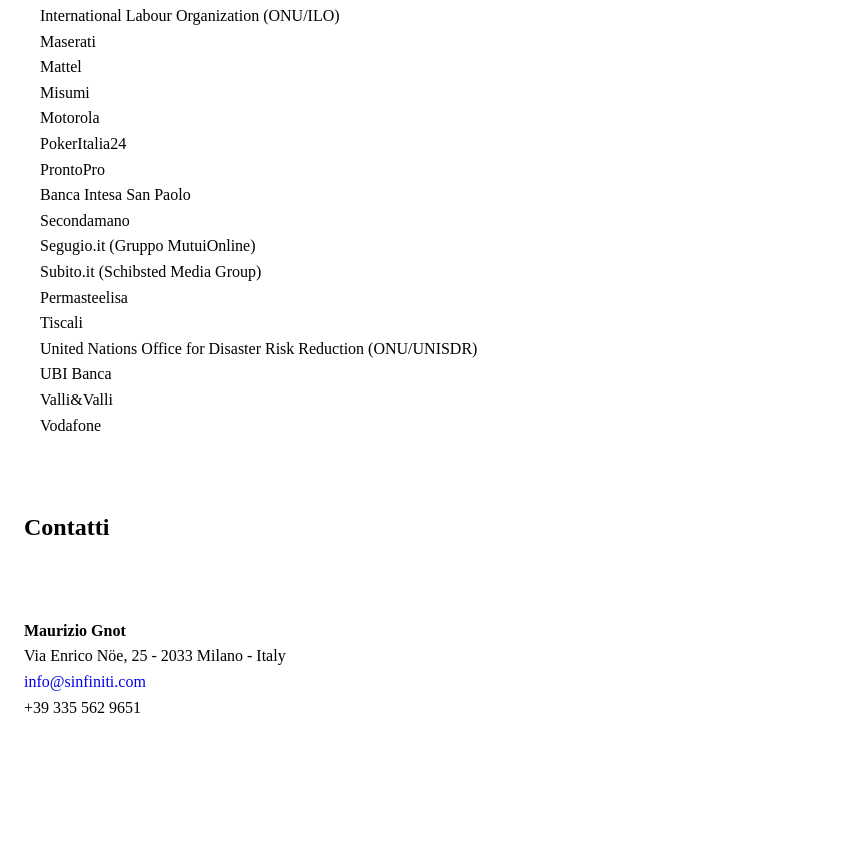
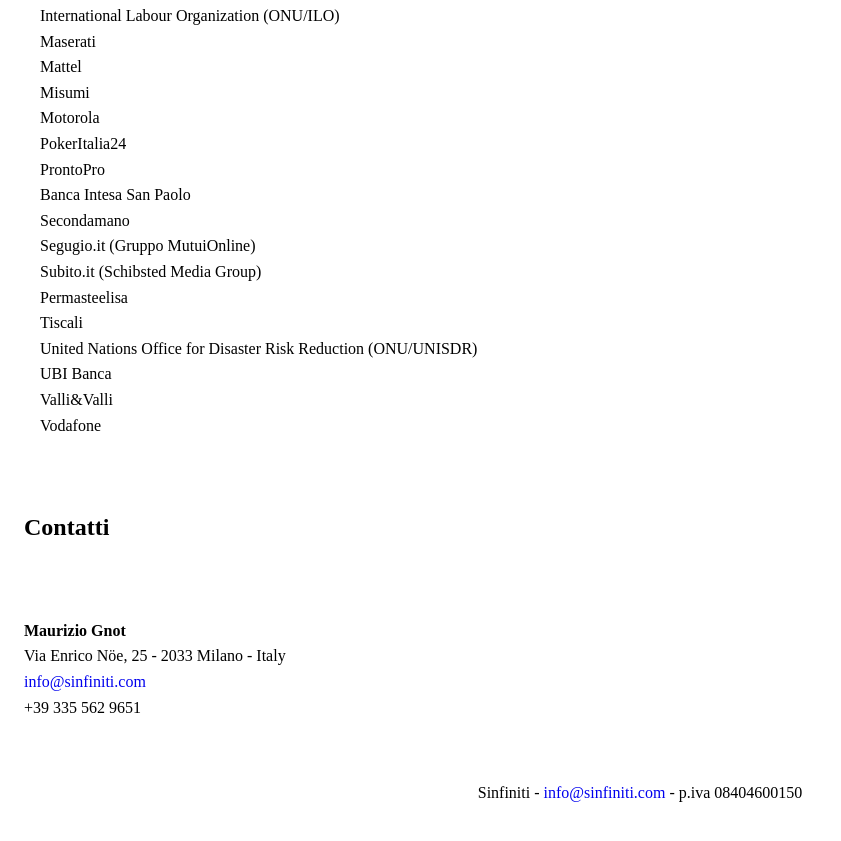
Before and after one commit to robertopanzeri/sinfiniti1.0, a plain HTML site: page app/index.html in a window 1280 px wide. Shown: the part 2821-3662 px from the top of the page, without its empty margins (0-841 px from the left). Before the commit the page ends 3605 px from the top, so only its background shows below. Drawn offline with nearby package versions, Linux system fonts and the light colour scheme; files that its build step writes are made by us from their sources; a script that the page names is missing.

Commit message:
Aggiunto footer con p.iva

```diff
--- a/app/assets/styles/base/_mixins.css
+++ b/app/assets/styles/base/_mixins.css
@@ -88,3 +88,9 @@
         font-size: 1.5rem;
     }
 }
+
+@define-mixin font-stack-footer {
+    font-family: 'PT Sans Narrow', sans-serif;
+    font-size: .9rem;
+    font-weight: 400;
+}
--- /dev/null
+++ b/app/assets/styles/modules/_site-footer.css
@@ -0,0 +1,14 @@
+.site-footer {
+    @mixin font-stack-footer;
+    margin-left: auto;
+    margin-right: auto;
+    width: calc(100% - 16px);
+    padding: 0 1rem .5rem;
+    margin-bottom: 2rem;
+    text-align: center;
+
+    @mixin atLarge {
+        width: 100%;
+        max-width: 960px;
+    }
+}
--- a/app/assets/styles/styles.css
+++ b/app/assets/styles/styles.css
@@ -10,3 +10,4 @@
 @import "modules/_row";
 @import "modules/_text-container";
 @import "modules/_team-member";
+@import "modules/_site-footer";
--- a/app/index.html
+++ b/app/index.html
@@ -317,7 +317,7 @@
       </div>
     </section>
   </main>
-  <footer></footer>
+  <footer class="site-footer">Sinfiniti - <a href="mailto:info@sinfiniti.com">info@sinfiniti.com</a> - p.iva 08404600150</footer>
   <!-- build:js assets/scripts/app.js -->
   <script src="temp/scripts/app.js"></script>
   <!-- endbuild -->
```
